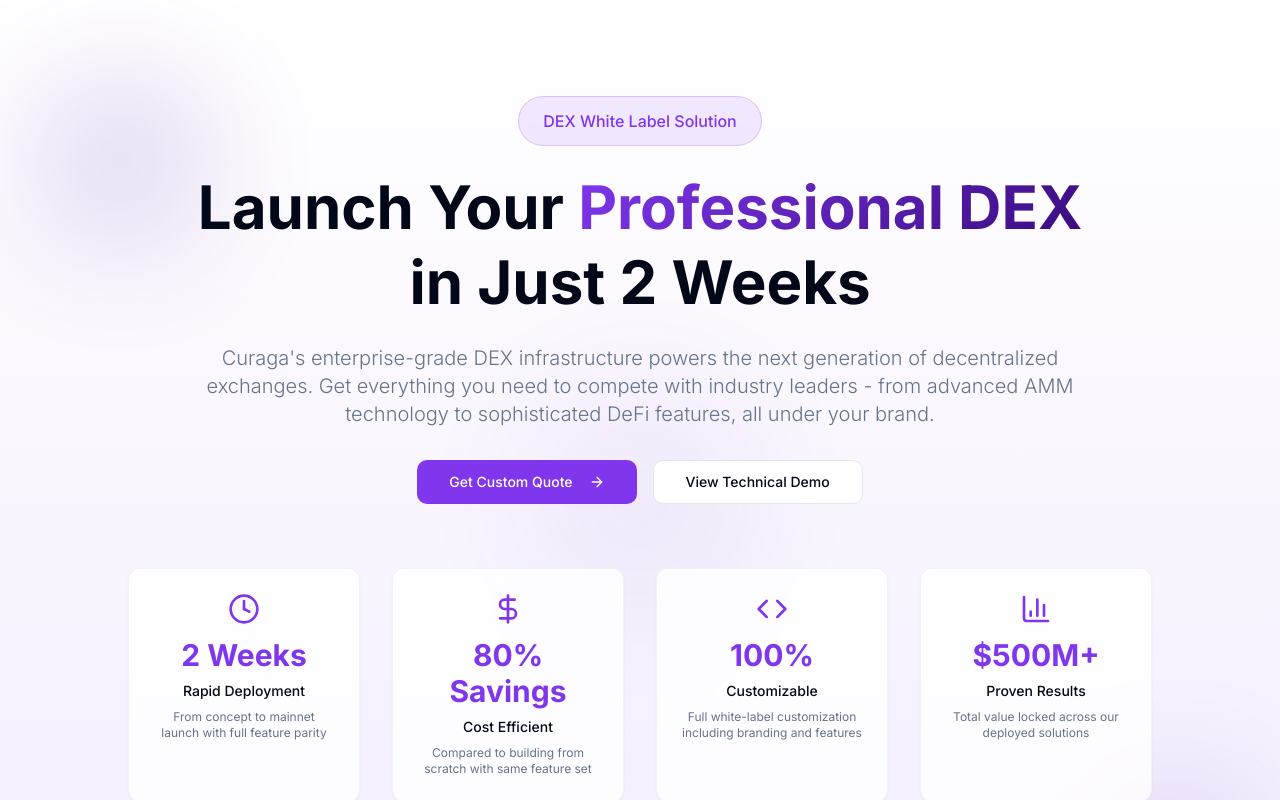
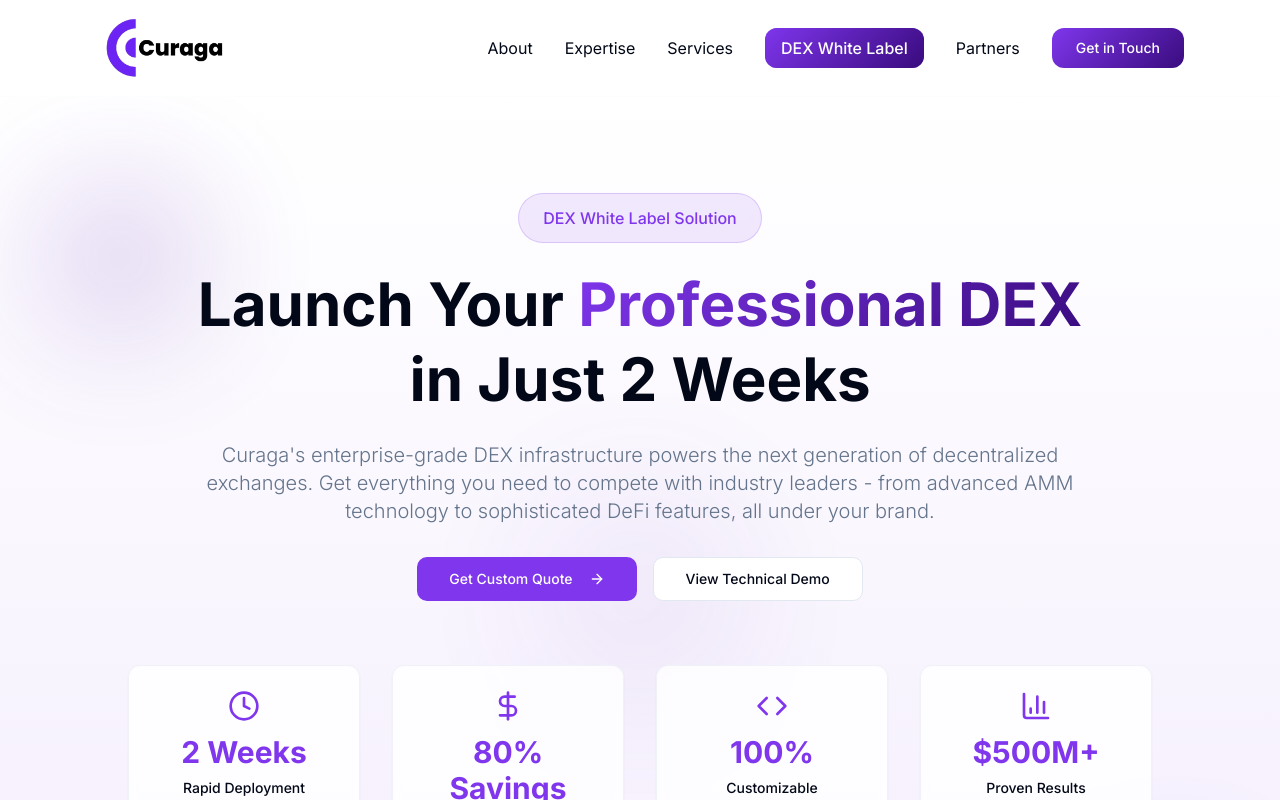
Before and after one commit to Davide-Fi/curaga-ag-reborn, a React (Vite) app: page /dex-white-label in a window 1280 px wide. Shown: the top 800 px of the page. Built offline with nearby package versions, Linux system fonts and the light colour scheme.

Commit message:
Add DEX White Label navigation
Add "DEX White Label" to the header menu, highlighting it with a distinct style. Also, implement the header and navigation bar on the new DEX White Label page.

```diff
--- a/src/components/Header.tsx
+++ b/src/components/Header.tsx
@@ -1,5 +1,6 @@
 import ContactForm from "./ContactForm";
 import { Button } from "@/components/ui/button";
+import { Link } from "react-router-dom";
 
 const Header = () => {
   const scrollToSection = (sectionId: string) => {
@@ -13,7 +14,9 @@ const Header = () => {
     <header className="bg-background/95 backdrop-blur-sm sticky top-0 z-50 border-b border-border/10">
       <div className="container mx-auto max-w-6xl px-8 py-4">
         <div className="flex items-center justify-between">
-          <img src="/lovable-uploads/561794b8-8c4c-4f17-b4dd-857045eecab2.png" alt="Curaga" className="h-16" />
+          <Link to="/">
+            <img src="/lovable-uploads/561794b8-8c4c-4f17-b4dd-857045eecab2.png" alt="Curaga" className="h-16" />
+          </Link>
 
           <nav className="flex items-center space-x-4 md:space-x-8 text-sm md:text-base">
             <button
@@ -34,6 +37,13 @@ const Header = () => {
             >
               Services
             </button>
+            <Link
+              to="/dex-white-label"
+              className="relative inline-flex items-center px-4 py-2 rounded-lg bg-gradient-primary text-white font-medium hover:shadow-glow transition-all duration-300 hover:scale-105"
+            >
+              <span className="relative z-10">DEX White Label</span>
+              <div className="absolute inset-0 bg-gradient-primary rounded-lg opacity-80 animate-pulse"></div>
+            </Link>
             <button
               onClick={() => scrollToSection('partners')}
               className="text-foreground hover:text-primary transition-colors duration-200"
--- a/src/pages/DexWhiteLabel.tsx
+++ b/src/pages/DexWhiteLabel.tsx
@@ -2,6 +2,7 @@ import { ArrowRight, Zap, TrendingUp, Target, Repeat, BookOpen, PieChart, Shield
 import { Button } from "@/components/ui/button";
 import { Card } from "@/components/ui/card";
 import ContactForm from "@/components/ContactForm";
+import Header from "@/components/Header";
 
 const DexWhiteLabel = () => {
 
@@ -141,6 +142,7 @@ const DexWhiteLabel = () => {
 
   return (
     <div className="min-h-screen">
+      <Header />
       {/* Hero Section */}
       <section className="bg-gradient-subtle relative pt-24 pb-32 overflow-hidden">
         <div className="absolute inset-0 opacity-20">
```
